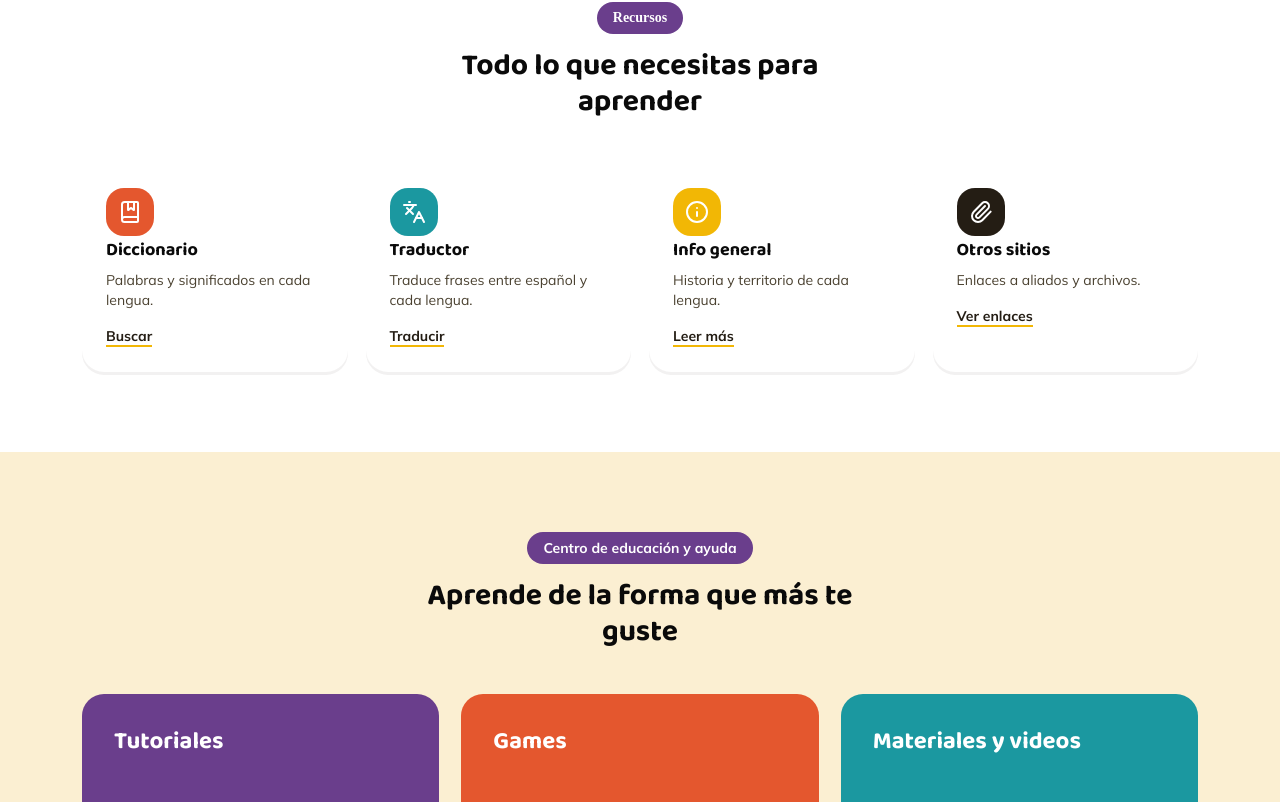
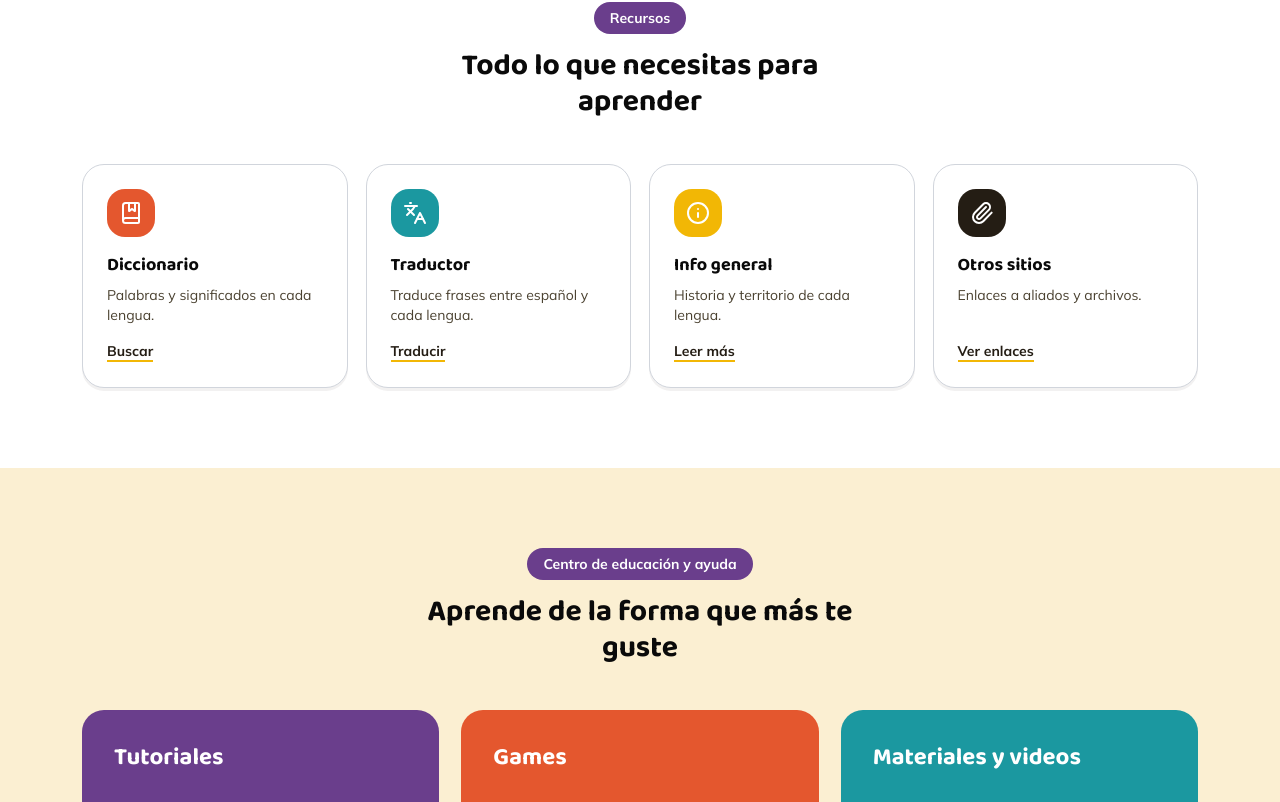
Before and after one commit to ouracademy/living-langs-peru, a Next.js app: page / in a window 1280 px wide. Shown: the part 1162-1964 px from the top of the page. Built offline with nearby package versions, Linux system fonts and the light colour scheme.

Commit message:
style: add Mulish font in Recursos and add justify-between

```diff
--- a/src/components/resources.tsx
+++ b/src/components/resources.tsx
@@ -1,4 +1,4 @@
-import { BookMarked, Languages, Info, Paperclip } from "lucide-react"
+import { BookMarked, Languages, Info, Paperclip } from "lucide-react";
 
 const resources = [
   {
@@ -36,7 +36,7 @@ export default function Resources() {
     <section className="py-20">
       <div className="max-w-[1180px] mx-auto px-8">
         <div className="max-w-[56ch] mx-auto mb-11 text-center">
-          <span className="font-['Mulish' ,sans-serif] inline-block bg-[#6A3E8C] text-white font-bold text-sm px-4 py-1.5 rounded-full mb-3.5">
+          <span className="font-['Mulish',sans-serif] inline-block bg-[#6A3E8C] text-white font-bold text-sm px-4 py-1.5 rounded-full mb-3.5">
             Recursos
           </span>
           <h2 className="font-['Baloo_2',sans-serif] font-bold text-3xl">
@@ -50,9 +50,12 @@ export default function Resources() {
             return (
               <div
                 key={resource.title}
-                className="bg-white rounded-[22px] p-6 shadow-[0_3px_0_rgba(36,29,20,0.06)]"
+                className="flex flex-col justify-between bg-white rounded-[22px] p-6 shadow-[0_3px_0_rgba(36,29,20,0.06)] border border-gray-300"
               >
-                <div className={`flex h-12 w-12 items-center justify-center ${resource.color} rounded-2xl `}>
+                <div>
+                  <div
+                    className={`flex h-12 w-12 mb-3.5 justify-center items-center ${resource.color} rounded-2xl `}
+                  >
                     <Icon className="w-6 h-6 text-white" />
                   </div>
                   <h3 className="font-['Baloo_2',sans-serif] font-bold text-lg mb-1.5">
@@ -61,12 +64,15 @@ export default function Resources() {
                   <p className="font-['Mulish',sans-serif] text-sm text-[#4A4130] mb-3.5">
                     {resource.text}
                   </p>
+                </div>
+                <div>
                   <a
                     href="#"
                     className="font-['Mulish',sans-serif] font-bold text-sm text-[#241D14] no-underline border-b-2 border-[#F2B705]"
                   >
                     {resource.cta}
                   </a>
+                </div>
               </div>
             );
           })}
```
Lines whose indentation alone changed are shown as unchanged.
